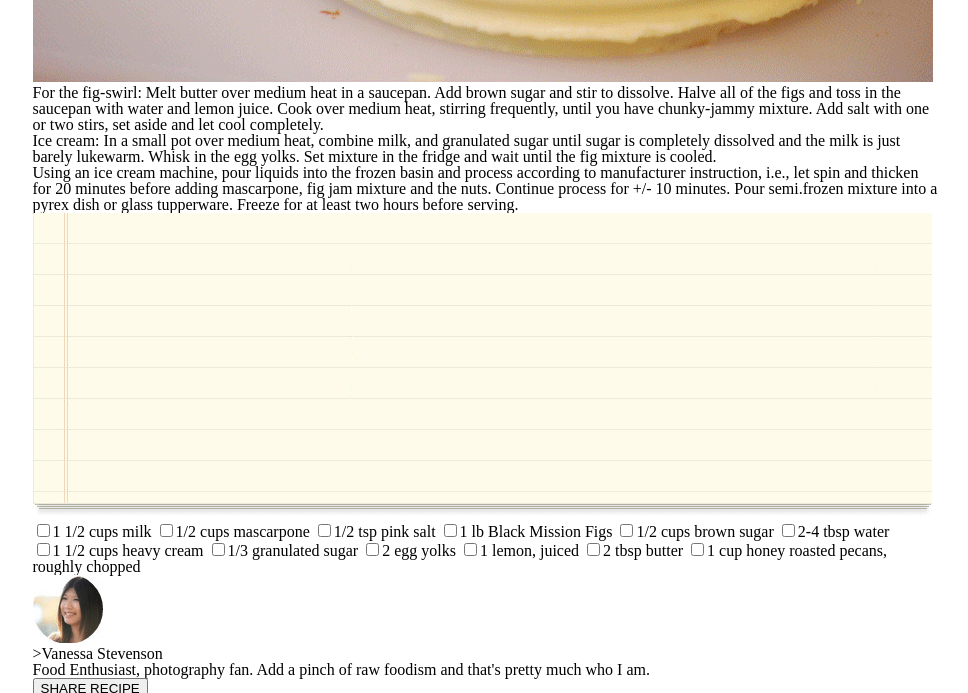
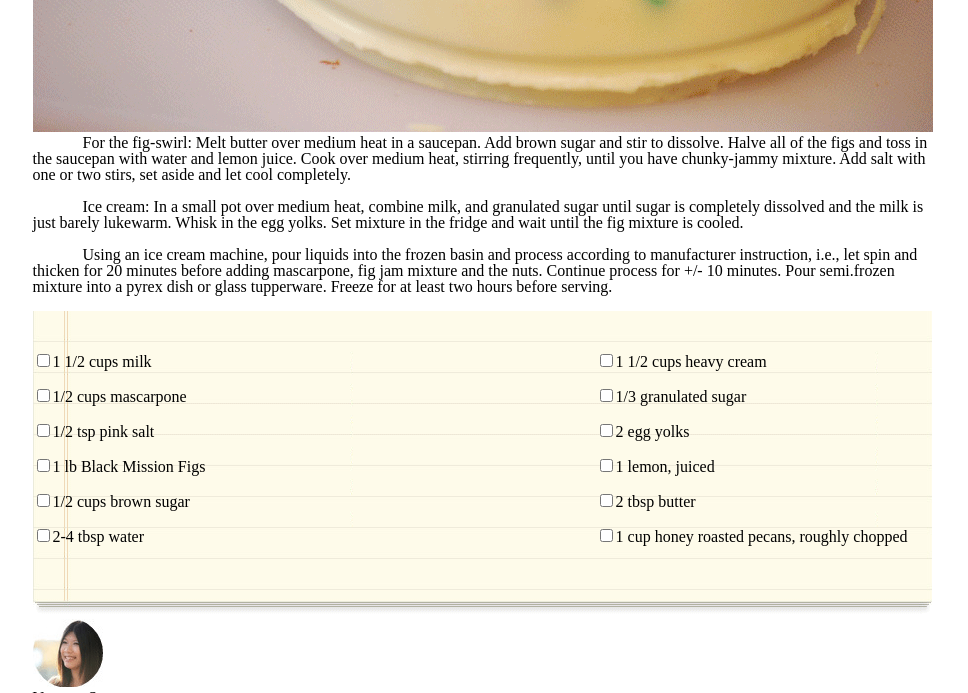
Before and after one commit to NyxofDarkness/chocolate-pizza, a plain HTML site: page index.html in a window 1280 px wide. Shown: the part 615-1308 px from the top of the page, without its empty margins (155-1123 px from the left). Drawn offline with Linux system fonts and the light colour scheme.

Commit message:
sort of finished

```diff
--- a/css/style.css
+++ b/css/style.css
@@ -47,16 +47,56 @@ header h6 {
   font-family: 'Play', sans-serif;
   margin-top: -35px;
 }
-/*
-header {
-   display: inline-flex;
-   */
-  /* display: flex; */
-  /* flex-direction: column;
+#pizzaTitle{
+  float: left;
+  padding-top: 30px;
+}
+
+main h2 {
+  font-family: 'Play', sans-serif;
+}
+
+p{
+  text-indent: 50px;
+  line-height: -20px;
+}
+
+#container {
+  position: relative;
+  /* text-align: center; */
+
 }
 
 
+#listOne {
+  position: absolute;
+  top: 40px;
+  float: left;
 
+
+}
+
+#listTwo {
+  position: absolute;
+  top: 40px;
+  right: 30px;
+}
+
+button {
+  display: block;
+  font-size: 15px;
+  text-align: center;
+  border-radius: 5px;
+  background-color: salmon;
+  height: 30px;
+  width: 150px;
+  margin: 15px;
+  float: right;
+
+}
+footer {
+  text-align: center;
+}
 
 /* header
 fork knife icon on :left
--- a/index.html
+++ b/index.html
@@ -31,38 +31,72 @@
   </header>
 
   <main>
-    <h2>Chocolate Pizza</h2>
-    <p>POSTED ON 15 DEC 2013 / DESSERTS</p>
-    <img src='img/print-icon.png'>
-    <P>PRINT</P>
-    <img src='img/choco-pizza.png'>
+    <div id="pizzaTitle">
+      <h2>Chocolate Pizza</h2>
+      <p>POSTED ON 15 DEC 2013 / DESSERTS</p>
+      <img src='img/print-icon.png'>
+    </div>
+    <div id="print">
+      <P>PRINT</P>
+      <img src='img/choco-pizza.png'>
+    </div>
     <p>For the fig-swirl: Melt butter over medium heat in a saucepan. Add brown sugar and stir to dissolve. Halve all of
       the figs and toss in the saucepan with water and lemon juice. Cook over medium heat, stirring frequently, until
-      you have chunky-jammy mixture. Add salt with one or two stirs, set aside and let cool completely.</p>
+      you have chunky-jammy mixture. Add salt with one or two stirs, set aside and let cool completely.</p><br>
     <p>Ice cream: In a small pot over medium heat, combine milk, and granulated sugar until sugar is completely
       dissolved and the milk is just barely lukewarm. Whisk in the egg yolks. Set mixture in the fridge and wait until
-      the fig mixture is cooled.</p>
+      the fig mixture is cooled.</p><br>
     <p>Using an ice cream machine, pour liquids into the frozen basin and process according to manufacturer instruction,
       i.e., let spin and thicken for 20 minutes before adding mascarpone, fig jam mixture and the nuts. Continue process
       for +/- 10 minutes. Pour semi.frozen mixture into a pyrex dish or glass tupperware. Freeze for at least two hours
-      before serving.</p>
-    <section>
+      before serving.</p><br>
+
+    <section id="container">
       <img src='img/list-bg.png'>
       <form id='listOne'>
-        <input type='checkbox' id='milk'><label for='milk'>1 1/2 cups milk</label>
-        <input type='checkbox' id='mascarpone'><label for='mascarpone'>1/2 cups mascarpone</label>
-        <input type='checkbox' id='pinkSalt'><label for='pinkSalt'>1/2 tsp pink salt</label>
-        <input type='checkbox' id='fig'><label for='fig'>1 lb Black Mission Figs</label>
-        <input type='checkbox' id='brownSugar'><label for='brownSugar'>1/2 cups brown sugar</label>
-        <input type='checkbox' id='water'><label for='water'>2-4 tbsp water</label>
+        <ul>
+          <li>
+            <input type='checkbox' id='milk'><label class='milk'>1 1/2 cups milk</label>
+          </li><br>
+          <li>
+            <input type='checkbox' id='mascarpone'><label class='mascarpone'>1/2 cups mascarpone</label>
+          </li><br>
+          <li><input type='checkbox' id='pinkSalt'><label class='pinkSalt'>1/2 tsp pink salt</label>
+          </li><br>
+          <li>
+            <input type='checkbox' id='fig'><label class='fig'>1 lb Black Mission Figs</label>
+          </li><br>
+          <li>
+            <input type='checkbox' id='brownSugar'><label class='brownSugar'>1/2 cups brown sugar</label>
+          </li><br>
+          <li><input type='checkbox' id='water'><label class='water'>2-4 tbsp water</label>
+          </li><br>
+        </ul>
       </form>
       <form id='listTwo'>
-        <input type='checkbox' id='cream'><label for='cream'>1 1/2 cups heavy cream</label>
-        <input type='checkbox' id='sugar'><label for='sugar'>1/3 granulated sugar</label>
-        <input type='checkbox' id='egg'><label for='egg'>2 egg yolks</label>
-        <input type='checkbox' id='lemon'><label for='lemon'>1 lemon, juiced</label>
-        <input type='checkbox' id='butter'><label for='butter'>2 tbsp butter</label>
-        <input type='checkbox' id='pecans'><label for='pecans'>1 cup honey roasted pecans, roughly chopped</label>
+        <ul>
+
+          <li>
+            <input type='checkbox' id='cream'><label class='cream'>1 1/2 cups heavy cream</label>
+          </li><br>
+          <li>
+            <input type='checkbox' id='sugar'><label class='sugar'>1/3 granulated sugar</label>
+          </li><br>
+          <li>
+
+            <input type='checkbox' id='egg'><label class='egg'>2 egg yolks</label>
+          </li><br>
+          <li>
+            <input type='checkbox' id='lemon'><label class='lemon'>1 lemon, juiced</label>
+          </li><br>
+          <li>
+
+            <input type='checkbox' id='butter'><label class='butter'>2 tbsp butter</label>
+          </li><br>
+          <li>
+            <input type='checkbox' id='pecans'><label class='pecans'>1 cup honey roasted pecans, roughly chopped</label>
+          </li><br>
+        </ul>
       </form>
 
     </section>
@@ -70,7 +104,7 @@
     </div>
     <section id='info'>
       <img src='img/van-pic.png'>
-      <h3>>Vanessa Stevenson</h3>
+      <h3>Vanessa Stevenson</h3>
       <p>Food Enthusiast, photography fan. Add a pinch of raw foodism and that's pretty much who I am.</p>
       <button>SHARE RECIPE</button>
     </section>
```
